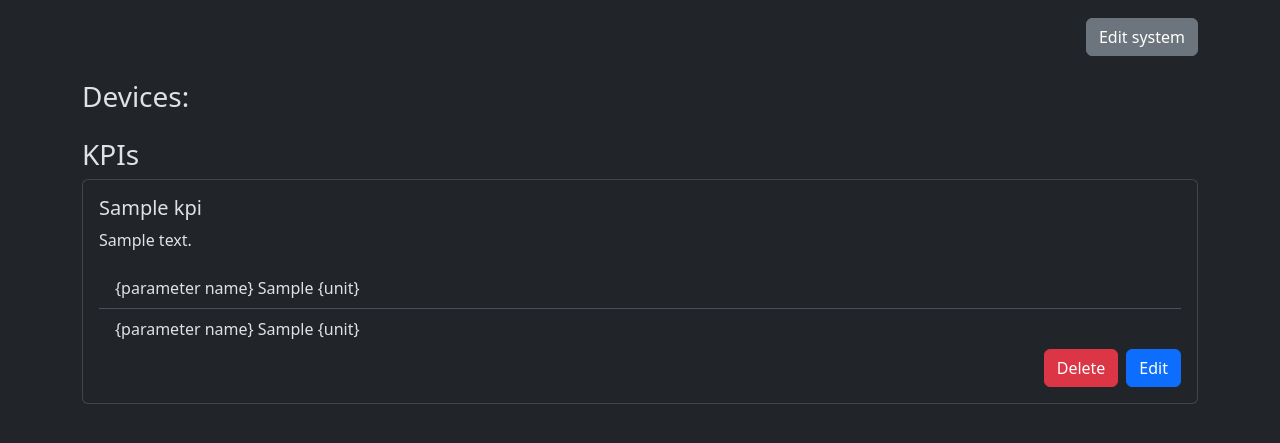
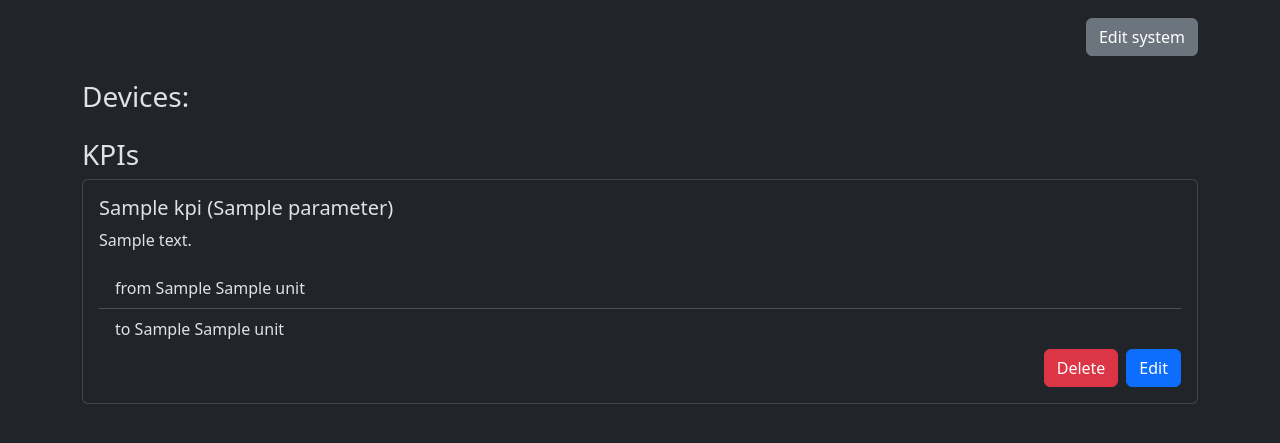
Before and after one commit to IamBahno/IIS-Project, a Python web app: template app/templates/system_detail.html in a window 1280 px wide. Shown: the part 142-585 px from the top of the page. Run offline with Jinja, Linux system fonts and the light colour scheme; the template is opened without the code that fills it: most values are stand-ins (such as "Sample title", 1, 10 or a date in 2020).

Commit message:
kpi list formatting

```diff
--- a/app/templates/system_detail.html
+++ b/app/templates/system_detail.html
@@ -57,14 +57,14 @@
 
     <!-- TODO kpi parameter names -->
     <h3 class="mt-4">KPIs</h3>
-    {% for kpi in kpis %}
+    {% for kpi, parameter in kpis %}
         <div class="card">
             <div class="card-body">
-                <h5 class="card-title">{{kpi.name}}</h5>
+                <h5 class="card-title">{{kpi.name}} ({{parameter.name}})</h5>
                 <p class="card-text">{{kpi.description}}</p>
                 <ul class="list-group list-group-flush">
-                    <li class="list-group-item">{parameter name} {{kpi.lower_limit}} {unit}</li>
-                    <li class="list-group-item">{parameter name} {{kpi.upper_limit}} {unit}</li>
+                    <li class="list-group-item">from {{kpi.lower_limit}} {{parameter.unit}}</li>
+                    <li class="list-group-item">to {{kpi.upper_limit}} {{parameter.unit}}</li>
                 </ul>
                 <div class="d-grid gap-2 d-md-flex justify-content-md-end">
                     <a class="btn btn-danger" href="/systems/{{system.id}}/kpi/{{kpi.id}}/delete/">Delete</a>
```
